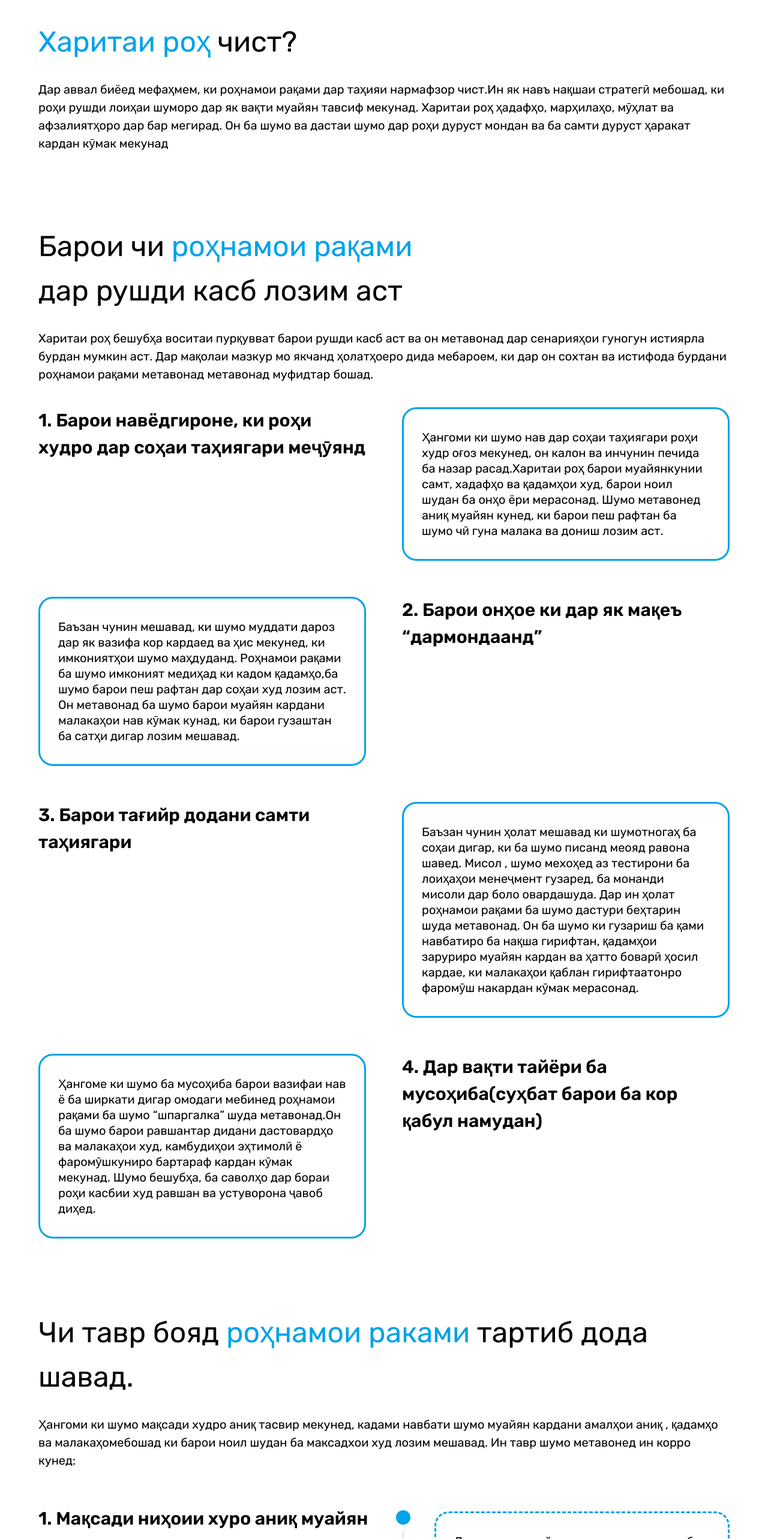
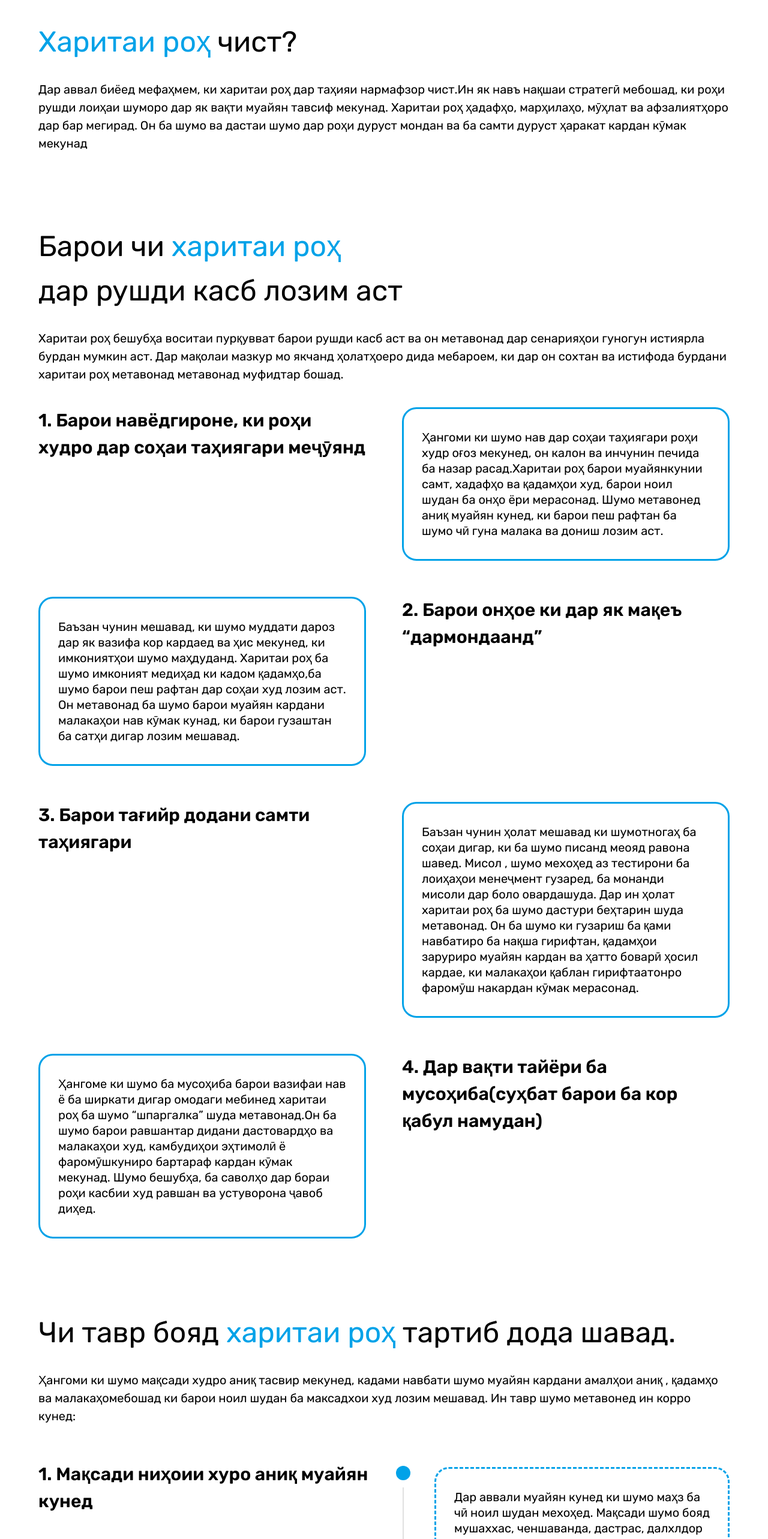
Before and after one commit to abduazizaminov/python_roadmap_interface, a Vue app: page /roadmap-info in a window 1280 px wide. Shown: the part 880-3446 px from the top of the page at 60% size. Built offline with nearby package versions, Linux system fonts and the light colour scheme; what vue-tippy would draw is missing.

Commit message:
fix bugs

```diff
--- a/index.html
+++ b/index.html
@@ -4,7 +4,7 @@
     <meta charset="UTF-8">
     <link rel="icon" href="/favicon.ico">
     <meta name="viewport" content="width=device-width, initial-scale=1.0">
-    <title>Vite App</title>
+    <title>Python Roadmap</title>
   </head>
   <body>
     <div id="app"></div>
--- a/src/components/layouts/footer/index.vue
+++ b/src/components/layouts/footer/index.vue
@@ -10,13 +10,14 @@
           <p>
             Web-замимаи мазкур дар доираи рисолаи хатми тахассусӣ аз ҷониби дастаи хатмкунандагони ихтисосҳои “1-400102-02 Технология ва низоми иттилоотӣ (дар иқтисодиёт)” (Қосимова С.Д., Асирӣ М.Ф., Қодиров Н.Н.) ва ихтисоси “1-26 03 01 Идораи захираҳои иттилоотӣ” (Аминов А.Р.) сохта шудааст. <br>
             Роҳбари илмӣ – дотсенти кафедраи иқтисоди рақамӣ Мақсудов Х.Т. <br>
+            Мушовир – омӯзгори калони кафедраи иқтисоди рақамӣ Иномов Б.Б. <br>
             Таҳиягари асосӣ дар даста - Аминов А.Р. <br>
 
           </p>
           <img class="ml-32" src="@/assets/images/logo-footer.png" alt="">
         </div>
           <div class="pt-[50px] text-[12px]">
-            © 2024 Донишкадаи политехникии Донишгоҳи техникии Тоҷикистон.
+            © 2024 Донишкадаи политехникии Донишгоҳи техникии Тоҷикистон ба номи академик М.С.Осимӣ дар шаҳри Хуҷанд.
           </div>
         </div>
     </div>
--- a/src/views/python-developer/index.vue
+++ b/src/views/python-developer/index.vue
@@ -32,7 +32,7 @@
                   Омор дар бораи Python
                 </div>
                 <div @click="goToInfo()" class="bg-black rounded-[10px] cursor-pointer col-span-6 px-[14px] py-[5px]">
-                  Ин роҳнамо барои кӣ мувофиқ аст?
+                  Ин харитаи роҳ барои кӣ мувофиқ аст?
                 </div>
               </div>
               <div class="flex font-ibm text-white text-[14px]">
@@ -255,7 +255,7 @@
             соҳиб шавед
           </h2>
           <h5 class="text-xl leading-[27px] mt-[20px]">
-            Аз сифр бо роҳнамо
+            Аз сифр бо харитаи роҳ
           </h5>
         </div>
         <div class="grid grid-cols-12 gap-[30px]">
--- a/src/views/roadmap-info/index.vue
+++ b/src/views/roadmap-info/index.vue
@@ -46,7 +46,7 @@
           <span class="text-customGreen">Харитаи роҳ</span> чист?
         </h2>
         <p class="text-[20px]">
-          Дар аввал биёед мефаҳмем, ки роҳнамои рақами дар таҳияи нармафзор чист.Ин як навъ нақшаи стратегӣ мебошад, ки
+          Дар аввал биёед мефаҳмем, ки харитаи роҳ дар таҳияи нармафзор чист.Ин як навъ нақшаи стратегӣ мебошад, ки
           роҳи рушди лоиҳаи шуморо дар як вақти муайян тавсиф мекунад. Харитаи роҳ ҳадафҳо, марҳилаҳо, мӯҳлат ва
           афзалиятҳоро дар бар мегирад. Он ба шумо ва дастаи шумо дар роҳи дуруст мондан ва ба самти дуруст ҳаракат
           кардан кӯмак мекунад
@@ -56,12 +56,12 @@
     <div class="lg:max-w-7xl w-full ml-auto mr-auto">
       <div class="lg:px-[64px] my-10 md:px-[32px] px-[24px] py-[40px]">
         <h2 class="text-5xl mb-[27px] leading-[74px]">
-          Барои чи <span class="text-customGreen">роҳнамои рақами</span> <br> дар рушди касб лозим аст
+          Барои чи <span class="text-customGreen">харитаи роҳ</span> <br> дар рушди касб лозим аст
         </h2>
         <p class="text-[20px]">
           Харитаи роҳ бешубҳа воситаи пурқувват барои рушди касб аст ва он метавонад дар сенарияҳои гуногун истиярла
           бурдан мумкин аст. Дар мақолаи мазкур мо якчанд ҳолатҳоеро дида мебароем, ки дар он сохтан ва истифода бурдани
-          роҳнамои рақами метавонад метавонад муфидтар бошад.
+          харитаи роҳ метавонад метавонад муфидтар бошад.
         </p>
         <div class="mt-[40px]">
           <div class="grid grid-cols-2 gap-[60px]">
@@ -78,7 +78,7 @@
             <div class="col-span-1">
               <info-block>
                 Баъзан чунин мешавад, ки шумо муддати дароз дар як вазифа кор кардаед ва ҳис мекунед, ки имкониятҳои
-                шумо маҳдуданд. Роҳнамои рақами ба шумо имконият медиҳад ки кадом қадамҳо,ба шумо барои пеш рафтан дар
+                шумо маҳдуданд. Харитаи роҳ ба шумо имконият медиҳад ки кадом қадамҳо,ба шумо барои пеш рафтан дар
                 соҳаи худ лозим аст. Он метавонад ба шумо барои муайян кардани малакаҳои нав кӯмак кунад, ки барои
                 гузаштан ба сатҳи дигар лозим мешавад.
               </info-block>
@@ -89,14 +89,14 @@
               <info-block>
                 Баъзан чунин ҳолат мешавад ки шумотногаҳ ба соҳаи дигар, ки ба шумо писанд меояд равона шавед. Мисол ,
                 шумо мехоҳед аз тестирони ба лоиҳаҳои менеҷмент гузаред, ба монанди мисоли дар боло овардашуда. Дар ин
-                ҳолат роҳнамои рақами ба шумо дастури беҳтарин шуда метавонад. Он ба шумо ки гузариш ба қами навбатиро
+                ҳолат харитаи роҳ ба шумо дастури беҳтарин шуда метавонад. Он ба шумо ки гузариш ба қами навбатиро
                 ба нақша гирифтан, қадамҳои заруриро муайян кардан ва ҳатто боварӣ ҳосил кардае, ки малакаҳои қаблан
                 гирифтаатонро фаромӯш накардан кӯмак мерасонад.
               </info-block>
             </div>
             <div class="col-span-1">
               <info-block>
-                Ҳангоме ки шумо ба мусоҳиба барои вазифаи нав ё ба ширкати дигар омодаги мебинед роҳнамои рақами ба шумо
+                Ҳангоме ки шумо ба мусоҳиба барои вазифаи нав ё ба ширкати дигар омодаги мебинед харитаи роҳ ба шумо
                 “шпаргалка” шуда метавонад.Он ба шумо барои равшантар дидани дастовардҳо ва малакаҳои худ, камбудиҳои
                 эҳтимолӣ ё фаромӯшкуниро бартараф кардан кӯмак мекунад. Шумо бешубҳа, ба саволҳо дар бораи роҳи касбии
                 худ равшан ва устуворона ҷавоб диҳед.
@@ -111,7 +111,7 @@
     <div class="lg:max-w-7xl w-full ml-auto mr-auto">
       <div class="lg:px-[64px] my-10 md:px-[32px] px-[24px] py-[40px]">
         <h2 class="text-5xl mb-[27px] leading-[74px]">
-          Чи тавр бояд <span class="text-customGreen">роҳнамои раками</span> тартиб дода шавад.
+          Чи тавр бояд <span class="text-customGreen">харитаи роҳ</span> тартиб дода шавад.
         </h2>
         <p class="text-[20px]">
           Ҳангоми ки шумо мақсади худро аниқ тасвир мекунед, кадами навбати шумо муайян кардани амалҳои аниқ , қадамҳо
@@ -173,11 +173,11 @@
           </step-block>
           <step-block>
             <template #header>
-              7. Пешрафти худро баҳогузори кунед ва роҳнаморо мутобиқ кунед
+              7. Пешрафти худро баҳогузори кунед ва харитаи роҳро мутобиқ кунед
             </template>
             Пешрафти худро мунтазам пайгирӣ кунед ва онро бо мӯҳлати гузошташуда муқоиса кунед. Агар ягон амалиёт аз рӯи
             нақша
-            нашавад ё шумо мақсади гузоштаатон тағйир ёбад, устувор бошед ва барои ислоҳ кардани роҳнамои рақами омода
+            нашавад ё шумо мақсади гузоштаатон тағйир ёбад, устувор бошед ва барои ислоҳ кардани Ххритаи роҳ омода
             бошед.
           </step-block>
           <step-block>
@@ -194,7 +194,7 @@
             Сохтани харитаи роҳ - як воситаи пурқувватест, ки ба шумо кӯмак мекунад, ки бомуваффақият ба сӯи
             ҳадафҳои
             худ
-            ҳаракат кунед. Дар хотир нигоҳ доред, ки роҳнамои рақамии шумо метавонад дар асоси таҷрибаи шумо ва дар
+            ҳаракат кунед. Дар хотир нигоҳ доред, ки харитаи роҳ шумо метавонад дар асоси таҷрибаи шумо ва дар
             ҳолатҳои
             ивазшашанда тағйир ёбад.
           </p>
@@ -253,11 +253,11 @@
         </div>
         <div class="text-[20px]">
           <p class="">
-            Шумо метавонед роҳнамои рақамро дар қариб ҳама асбобҳое созед, ки ба шумо мувофиқ аст, ҳатто Google Sheets ё Microsoft Word. Аммо, сервисҳои махсусе ҳастанд, ки ин равандро содда мекунанд. Маъмултаринҳояш  Miro, WEEEK ва drawe.io мебошанд.
+            Шумо метавонед харитаи роҳро дар қариб ҳама асбобҳое созед, ки ба шумо мувофиқ аст, ҳатто Google Sheets ё Microsoft Word. Аммо, сервисҳои махсусе ҳастанд, ки ин равандро содда мекунанд. Маъмултаринҳояш  Miro, WEEEK ва drawe.io мебошанд.
           </p>
           <br>
           <p>
-            Ин сервисҳо имкониятҳои васеъ барои сохтан ва визуалии роҳнаморо фароҳам меоранд ва инчунин дар ҳолати зарурӣ ҳамкорӣ ва табодули иттилоотро бо дигар аъзои даста имкон медиҳанд.
+            Ин сервисҳо имкониятҳои васеъ барои сохтан ва визуалии Харитаи роҳро фароҳам меоранд ва инчунин дар ҳолати зарурӣ ҳамкорӣ ва табодули иттилоотро бо дигар аъзои даста имкон медиҳанд.
           </p>
           <br>
           <p>
@@ -269,45 +269,45 @@
     <div class="lg:max-w-7xl w-full ml-auto mr-auto">
       <div class="lg:px-[64px] mb-10 md:px-[32px] px-[24px] py-[40px]">
         <h2 class="text-5xl mb-[27px] leading-[74px]">
-          <span class="text-customGreen">Барномасоз</span> чи тавр роҳнамои рақамиро ҷустуҷӯ карда метавонад
+          <span class="text-customGreen">Барномасоз</span> чи тавр харитаи роҳро ҷустуҷӯ карда метавонад
         </h2>
         <p class="text-[20px]">
-          Тартиб додани роҳнамои рақамии худ хусусан барои навёдгирон душвор аст. Барои ин яке аз усулҳои муфид ин аз роҳнамои тайр истифода намудан аст, ки дар он аллакай захираҳои тайёр мавҷуд аст. унин захираҳои тайёр вуҷуд доранд ва онҳо метавонанд роҳи рушди шуморо хеле осон кунанд. Якчанд маслиҳат дар бораи аз куҷо ва чӣ гуна ҷустуҷӯ кардани онҳо:
+          Тартиб додани харитаи роҳ худ хусусан барои навёдгирон душвор аст. Барои ин яке аз усулҳои муфид ин аз Харитаи роҳи тайёр истифода намудан аст, ки дар он аллакай захираҳои тайёр мавҷуд аст. унин захираҳои тайёр вуҷуд доранд ва онҳо метавонанд роҳи рушди шуморо хеле осон кунанд. Якчанд маслиҳат дар бораи аз куҷо ва чӣ гуна ҷустуҷӯ кардани онҳо:
         </p>
          <div class="mt-10">
           <source-container>
             <template #header>
               Roadmap.sh
             </template>
-            Вебсайти roadmap. sh маҷмӯи васеи роҳнамои рақамиро барои ихтисосҳои гуногуни технологӣ пешкаш мекунад. Ин роҳнамоҳои рақами дар шакли диаграмма оварда шудаанд ва рӯйхати малакаҳо ва истинодҳоро ба маводи муфиди омӯзишӣ дар бар мегиранд. Ин манбаъ ройгон аст ва доим нав карда мешавад.
+            Вебсайти roadmap. sh маҷмӯи васеи харитаи роҳро барои ихтисосҳои гуногуни технологӣ пешкаш мекунад. Ин харитаҳои роҳ дар шакли диаграмма оварда шудаанд ва рӯйхати малакаҳо ва истинодҳоро ба маводи муфиди омӯзишӣ дар бар мегиранд. Ин манбаъ ройгон аст ва доим нав карда мешавад.
           </source-container>
           <source-container>
             <template #header>
               GitHub
             </template>
-            Платформаи GitHub  ин як манба муфиди роҳнамои рақами шуда метавонад. Бисёр таҳиягарон ва ҷомеаҳои барномасозон репазитори бо роҳнамои рақами барои забонҳои гуногуни барномасози ва стекҳои техналогӣ месозанд. Шумо GitHub – ро барои ҷустуҷӯи роҳнамои мувофиқ истифода баред
+            Платформаи GitHub  ин як манба муфиди харитаи роҳ шуда метавонад. Бисёр таҳиягарон ва ҷомеаҳои барномасозон репазитори бо харитаи роҳ барои забонҳои гуногуни барномасози ва стекҳои техналогӣ месозанд. Шумо GitHub – ро барои ҷустуҷӯи харитаи роҳи мувофиқ истифода баред
           </source-container>
           <source-container>
             <template #header>
               Платформаҳои таълими
             </template>
-            Баъзе аз платформаҳои таълими ба монанди Coursera edX ва Udacity, барномаҳои таълимии тайёрро пешниҳод мекунанд, ки роҳнамои рақами ва курсҳоро барои ихтисосҳои гуногун дар бар мегиранд. Ин барномаҳо метавонанд пулакӣ шуда метавонанд, инчунин онҳо одатан маводи сохторӣ ва баландсифатро таъмин мекунанд.
+            Баъзе аз платформаҳои таълими ба монанди Coursera edX ва Udacity, барномаҳои таълимии тайёрро пешниҳод мекунанд, ки харитаи роҳ ва курсҳоро барои ихтисосҳои гуногун дар бар мегиранд. Ин барномаҳо метавонанд пулакӣ шуда метавонанд, инчунин онҳо одатан маводи сохторӣ ва баландсифатро таъмин мекунанд.
           </source-container>
           <source-container>
             <template #header>
               Форумҳо ва ҷомеаҳои барномасозон
             </template>
-            Иштирокчиёни IT-дастаҳо барномасозон ба монанди Stack Overflow, Reddit ва Dev. to, роҳнамои рақамии худро мубодила ва тавсия диҳанд. Ҷустуҷӯ аз чунин ҷомеаҳои барномасозон ба захираҳои муфид оварда мерасонад.
+            Иштирокчиёни IT-дастаҳо барномасозон ба монанди Stack Overflow, Reddit ва Dev. to, харитаи роҳи худро мубодила ва тавсия диҳанд. Ҷустуҷӯ аз чунин ҷомеаҳои барномасозон ба захираҳои муфид оварда мерасонад.
           </source-container>
           <source-container>
             <template #header>
               Блоги и YouTube-каналы
             </template>
-            Бисёре аз барномасозони ботаҷриба блогҳо ё каналҳои YouTube доранд, ки дар онҳо таҷрибаҳои худро мубодила мекунанд ва роҳнамои рақамиро барои соҳаҳои мушаххаси технологӣ ямесозанд. Омузиши материалхои онхо хеле фоиданок буда метавонад.
+            Бисёре аз барномасозони ботаҷриба блогҳо ё каналҳои YouTube доранд, ки дар онҳо таҷрибаҳои худро мубодила мекунанд ва харитаи роҳро барои соҳаҳои мушаххаси технологӣ ямесозанд. Омузиши материалхои онхо хеле фоиданок буда метавонад.
           </source-container>
          </div>
          <p class="mt-[60px] text-[20px]">
-          Дар хотир доред, ки ҳарчанд роҳнамои рақами метавонанд роҳнамои муфид бошанд, онҳо на ҳама вақт барои ҳама мувофиқанд. Мақсадҳо ва ниёзҳои шахсии шумо метавонанд гуногун бошанд, аз ин рӯ фикри хуб аст, ки роҳанамои рақамиҷҷро мувофиқи вазъият ва манфиатҳои беназири худ созед.
+          Дар хотир доред, ки ҳарчанд харитаи роҳ метавонанд роҳнамои муфид бошанд, онҳо на ҳама вақт барои ҳама мувофиқанд. Мақсадҳо ва ниёзҳои шахсии шумо метавонанд гуногун бошанд, аз ин рӯ фикри хуб аст, ки роҳанамои рақамиҷҷро мувофиқи вазъият ва манфиатҳои беназири худ созед.
          </p>
       </div>
     </div>
```
Also changed, not shown: 1 other file (tests, documents, lock files or other folders).
